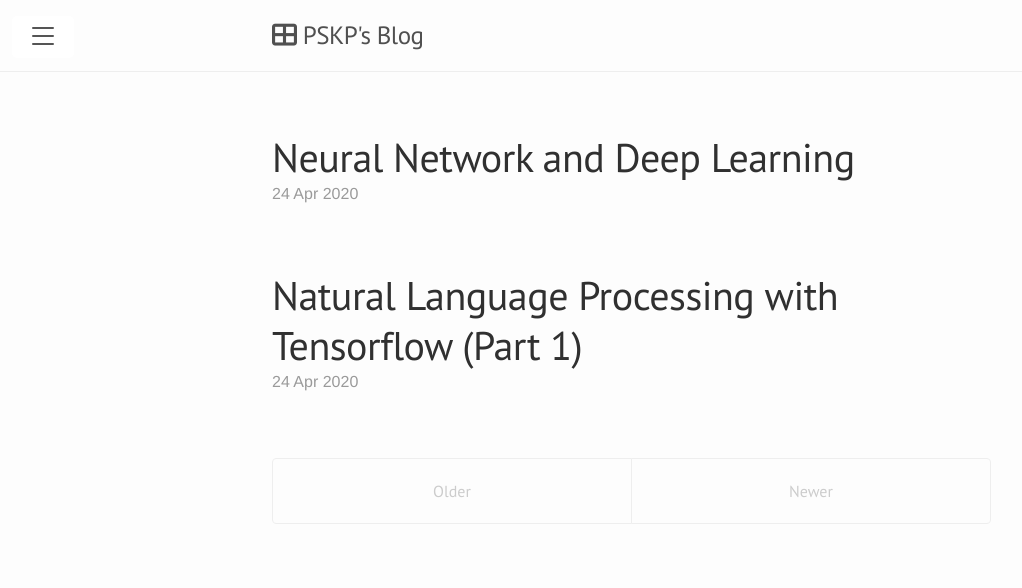
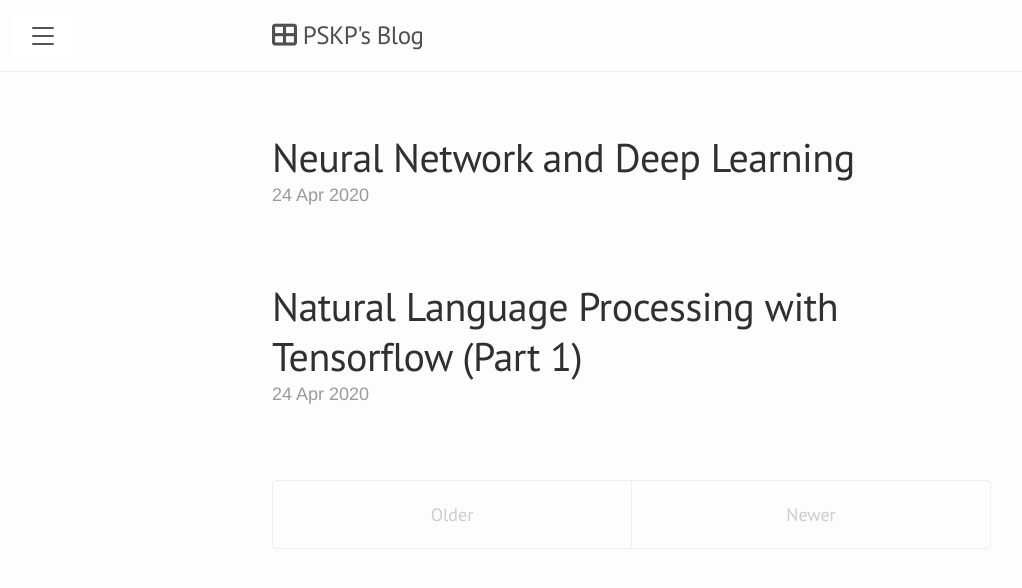
Before and after one commit to PSKP-95/pskp-95.github.io, a Jekyll site: the page built from index.html, in a window 1280 px wide. Shown: the top 588 px of the page, without its empty margins (8-1030 px from the left). Built offline with Jekyll 4.4.1, drawn with Linux system fonts in a browser that asks for light colours; nearby versions of some CDN libraries; the list of posts is cut into pages by our own code; comment, search, counter and statistics services are not loaded.

Commit message:
font changed

```diff
--- a/public/css/lanyon.css
+++ b/public/css/lanyon.css
@@ -655,10 +655,11 @@ a.pagination-item:hover {
 
 body {
   font-family: Helvetica, Arial, sans-serif;
-  font-size: 16px;
+  font-size: 18px;
   line-height: 1.5;
   font-weight: 300;
   background-color: #fdfdfd;
+  color: black;
 }
 
 img{
```
